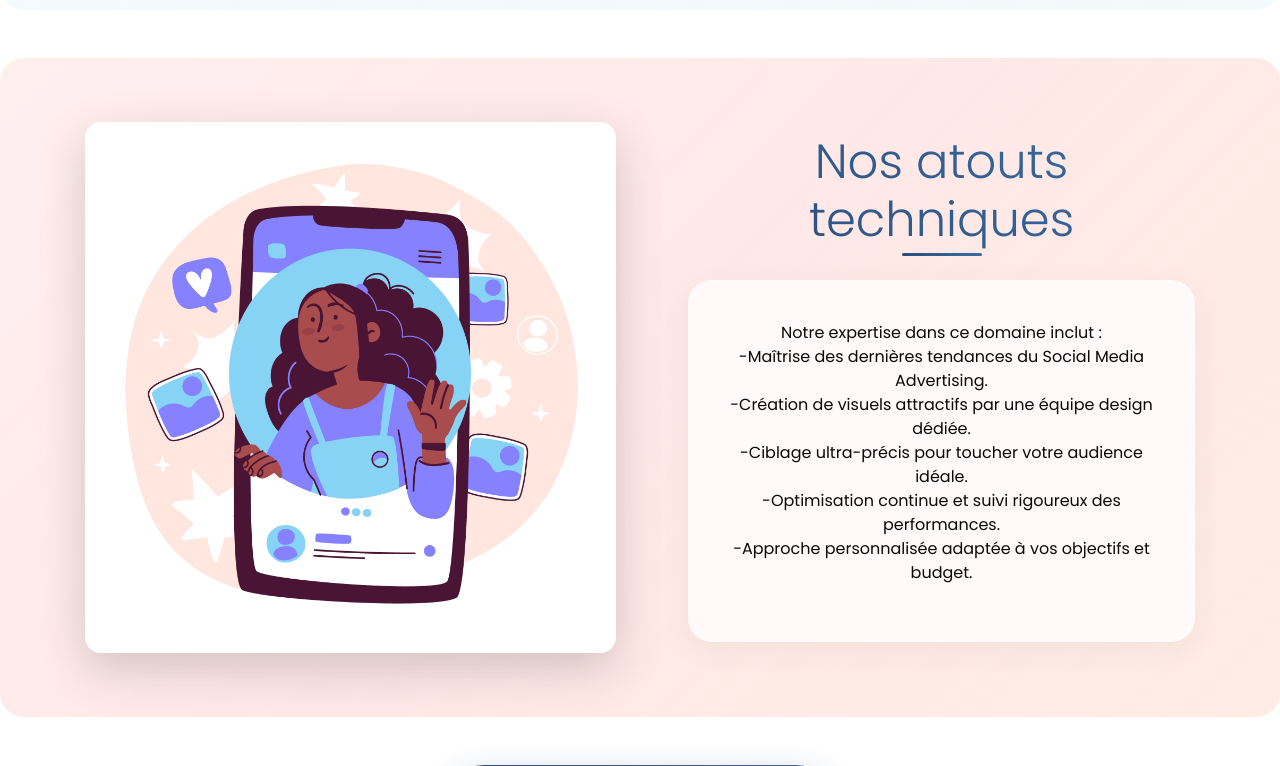
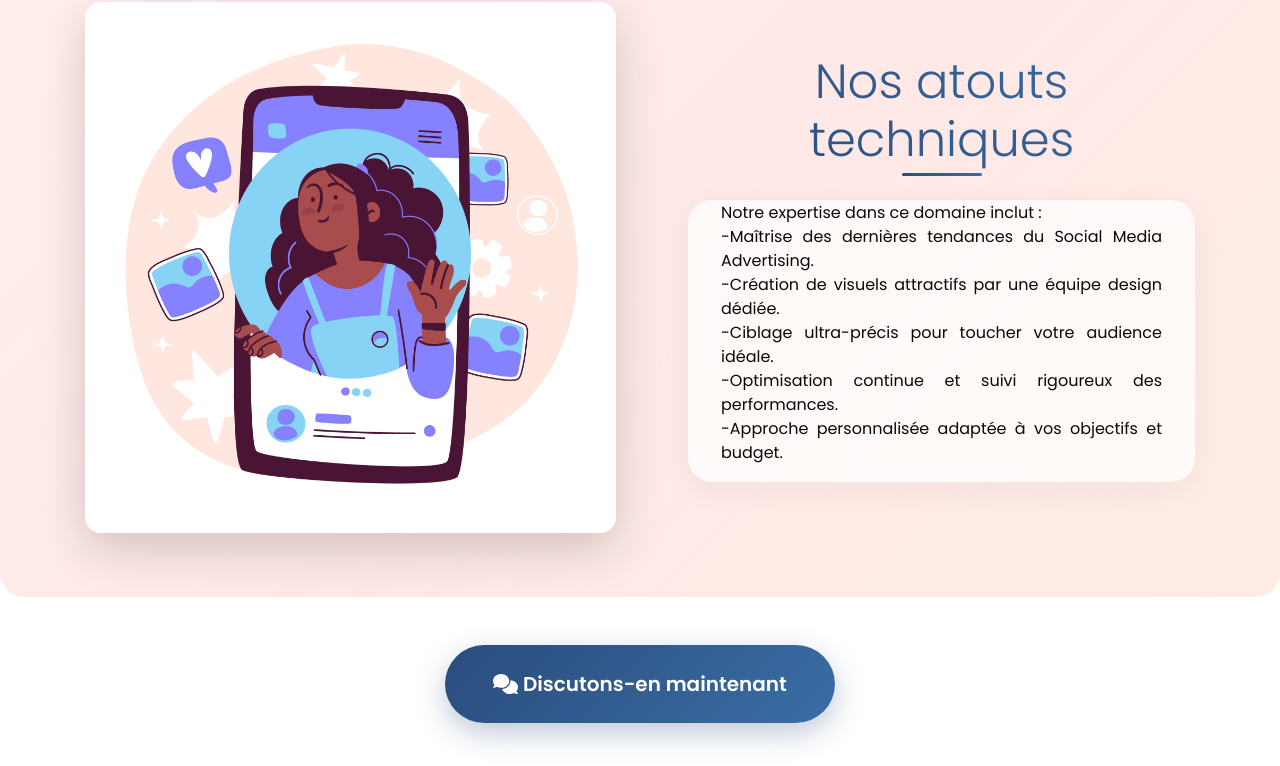
Before and after one commit to MaxDom885/equilibre-v2, a Django app: a page that uses services/templates/services/service_detail.html in a window 1280 px wide. Shown: the part 1644-2410 px from the top of the page. Run offline with Django 5.2, Linux system fonts and the light colour scheme; data comes from the database, SQL or seed files in the repository; both versions use the stored data as it was after the commit.

Commit message:
Justification des textes des pages de détails de services- Site okay

```diff
--- a/services/templates/services/service_detail.html
+++ b/services/templates/services/service_detail.html
@@ -41,6 +41,21 @@
     .animate-on-scroll {
         animation: sectionEntrance 1.2s cubic-bezier(0.16, 1, 0.3, 1) forwards;
         opacity: 0;
+    }
+
+    /* Ajout pour le texte justifié */
+    .service-description,
+    .strengths-text {
+        text-align: justify;
+        text-justify: inter-word; /* Pour une meilleure justification */
+    }
+
+    /* Pour les écrans larges, vous pouvez ajouter une marge pour améliorer la lisibilité */
+    @media (min-width: 992px) {
+        .service-description,
+        .strengths-text {
+            padding: 0 2rem;
+        }
     }
 </style>
 {% endblock %}
--- a/templates/contact/form.html
+++ b/templates/contact/form.html
@@ -19,9 +19,9 @@
                                 {% csrf_token %}
 
                                 <div class="mb-4">
-                                    <label for="id_name" class="form-label fw-medium">Votre nom</label>
+                                    <label for="id_name" class="form-label fw-medium">Noms et Prénom(s)</label>
                                     <input type="text" class="form-control py-3 px-4" id="id_name" name="name" required>
-                                    <div class="invalid-feedback">Merci de renseigner votre nom</div>
+                                    <div class="invalid-feedback">Merci de renseigner vos noms et prénom(s)</div>
                                 </div>
 
                                 <div class="mb-4">
```
Also changed, not shown: db.sqlite3.
